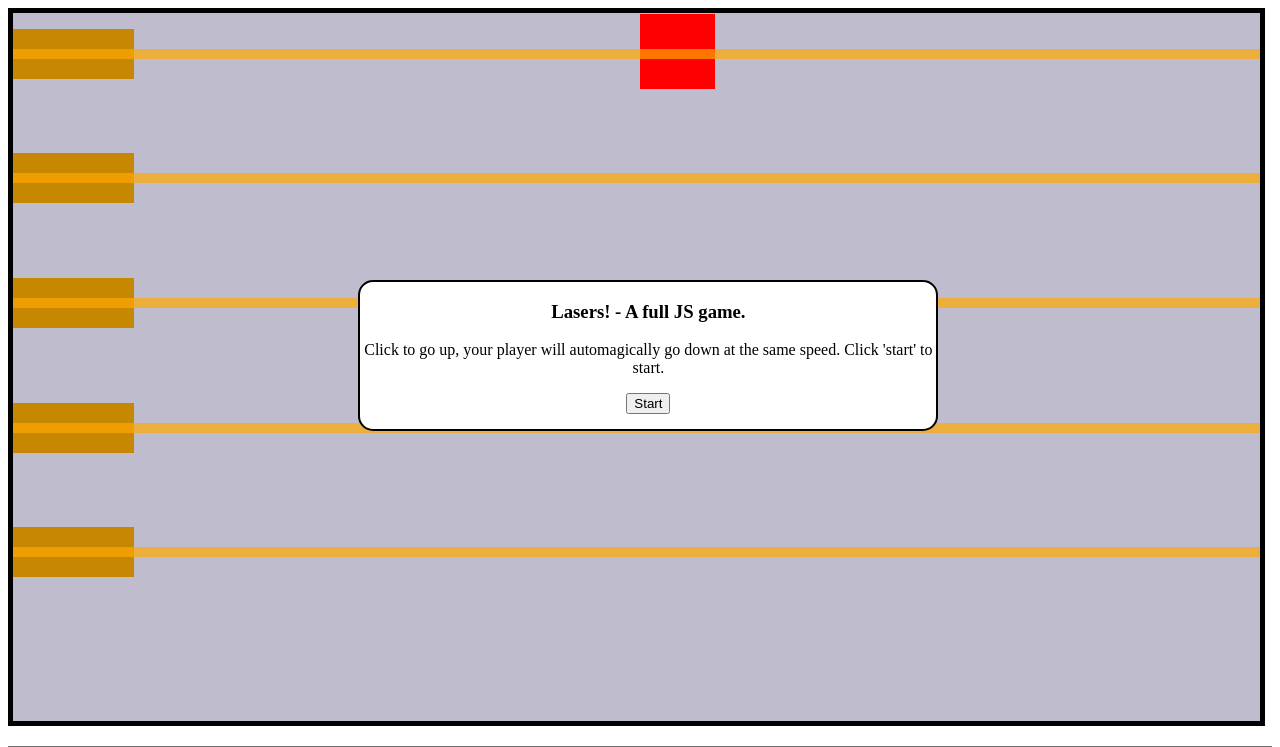
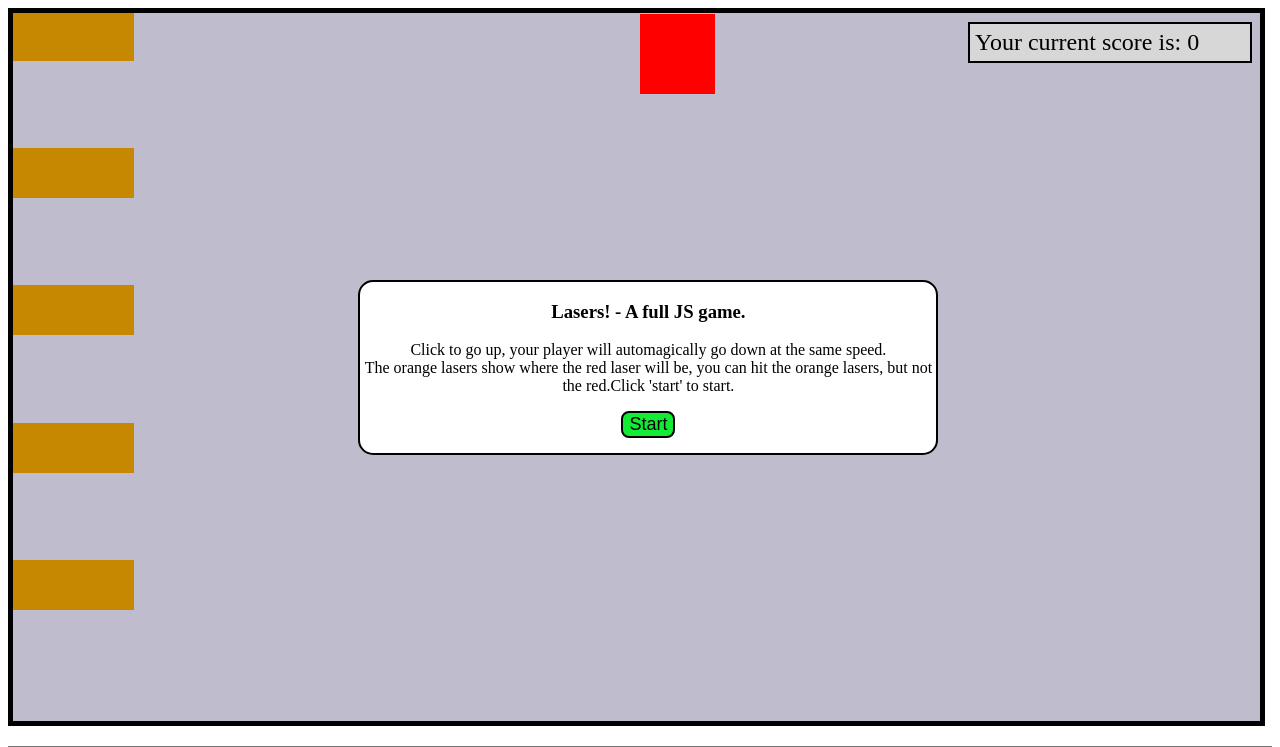
Before and after one commit to TheRealmOfTheGeek/TheRealmOfTheGeek.github.io, a PHP site: page /games/lasers/index.html in a window 1280 px wide. Shown: the top 747 px of the page. Run offline with PHP 8.4, Linux system fonts and the light colour scheme; some libraries are stand-ins or nearby versions.

Commit message:
Major bug fixes - #14 (incomplete) #12 #11
Fixed:
- Random control flips (finally)
- Added a little more support for optimization
- Can no longer sit at the bottom of the screen (only on some devices..)

```diff
--- a/games/lasers/index.html
+++ b/games/lasers/index.html
@@ -10,7 +10,7 @@
   </head>
 
   <body>
-    <div id="game-container">
+    <div id="game-container" onmouseleave="mouseOut()">
       <div id="player-container">
         <div class="player"></div>
       </div>
@@ -55,25 +55,24 @@
         <div id="laserbeam" class="laser four">
         </div>
       </div>
-
-      <script src="js/movement.js"></script>
-      <script src="js/deathtrigger.js"></script>
-      <script src="js/laserpicker.js"></script>
+      <p class="scorekeeper">Your current score is: <span id="livescore-alive">0</span></p>
 
     </div>
 
     <div class="overlay start" id="start-window">
       <h3 class="overlay-title">Lasers! - A full JS game.</h3>
-      <p class="overlay-info">Click to go up, your player will automagically go down at the same speed. Click 'start' to start.</p>
+      <p class="overlay-info">Click to go up, your player will automagically go down at the same speed. <br>The orange lasers show where the red laser will be, you can hit the orange lasers, but not the red.Click 'start' to start.</p>
       <button class="overlay-btn" id="start-btn">Start</button>
     </div>
 
     <div class="overlay end" id="end-window">
       <h3 class="overlay-title">YOU DIED!</h3>
-      <p class="overlay-info">You got a score of X (unimplemented)</p>
+      <p class="overlay-info">You got a score of <span id="livescore">0</span></p>
       <button class="overlay-btn" id="end-btn">Replay</button>
     </div>
-
+    <script src="js/movement.js"></script>
+    <script src="js/deathtrigger.js"></script>
+    <script src="js/laserpicker.js"></script>
     <div id="footer">
       <a href="http://www.therotg.com/games/">More Games By Me</a>
       <a href="http://s.therotg.com/twitter">Follow Me (@kvizdos)!</a>
--- a/games/lasers/js/laserpicker.js
+++ b/games/lasers/js/laserpicker.js
@@ -5,16 +5,22 @@ function sleep(ms) {
 }
 
 var laserpickerMech;
+var score = 0;
 
 function startLasers() {
 laserpickerMech = setInterval(function(){
-  var random = Math.floor(Math.random() * $('.laser').length);
+      var random = Math.floor(Math.random() * $('.laser').length);
       $('.prelaser').hide().eq(random).show();
 
       sleep(1500).then(() => {
         $('.laser').hide().eq(random).show();
+        document.getElementById('livescore-alive').innerHTML = score;
+
       });
+      score = score + 1;
+
     }, 2000);
+
 }
 
 
--- a/games/lasers/js/movement.js
+++ b/games/lasers/js/movement.js
@@ -5,10 +5,23 @@ var player = document.getElementById('player-container');
 var mouseDown = 0;
 
 document.body.onmousedown = function() {
-  ++mouseDown;
+  mouseDown = 1;
+  console.log(mouseDown);
+
 }
 document.body.onmouseup = function() {
-  --mouseDown;
+  mouseDown = 0;
+  console.log(mouseDown);
+
+}
+
+function mouseOut() {
+  mouseDown = 0;
+  console.log(mouseDown);
+}
+
+function mouseEnter() {
+  mouseDown = 0;
 }
 
 window.onload = function() {
@@ -34,12 +47,12 @@ function startGame() {
   startLasers();
   gameMech = setInterval(function(){
       if($('#player-container').offset().top > 15) {
-          if(mouseDown) {
+          if(mouseDown == 1) {
               speed = speed - 2;
               player.style.top = speed;
           } else {
             if(($("#player-container").offset().top) > $('#game-container').height() - $("#player-container").height()) {
-              if(mouseDown == false) {
+              if(mouseDown == 1) {
                   speed = speed - 0;
                   player.style.top = speed;
               }
@@ -72,6 +85,7 @@ function died() {
 }
 
 function endGame() {
+  document.getElementById('livescore').innerHTML = score;
 
   clearInterval(gameMech);
   clearInterval(laserpickerMech);
--- a/games/lasers/style.css
+++ b/games/lasers/style.css
@@ -1,5 +1,7 @@
 * {
   overflow: hidden;
+  user-select: none;
+-moz-user-select: none;
 }
 
 
@@ -18,7 +20,7 @@
   left: 50%;
   background-color: red;
   width: 75px;
-  height: 75px;
+  height: 10%;
 
 }
 .player {
@@ -32,8 +34,8 @@
   width: 125px;
   background-color: rgb(198, 136, 0);
   left: -5px;
-  margin-top: 6%;
-  top: -60px;
+  margin-top: 7%;
+  top: -90px;
   height: 50px;
   overflow: visible;
 }
@@ -56,6 +58,7 @@
   background-color: rgba(255, 168, 0, 0.7);
   height: 10px;
   top: 20px;
+  display: none;
 }
 
 .laser {
@@ -99,6 +102,31 @@
   color: white;
 }
 
+.scorekeeper {
+  position: absolute;
+  top: -2px;
+  right: 28px;
+  background-color: rgb(215, 215, 215);
+  width: 250px;
+  font-size: 24px;
+  padding: 5px;
+  padding-right: 25px;
+  border: 2px solid black;
+}
+
+.overlay-btn {
+  font-size: 18px;
+  border-radius: 8px;
+  border: 2px solid black;
+}
+#start-btn {
+  background-color: rgb(18, 236, 53);
+}
+
+#end-btn {
+  background-color: rgb(214, 65, 65);
+}
+
 @media only screen and (max-width: 1000px) {
     * {
       overflow: hidden;
```
